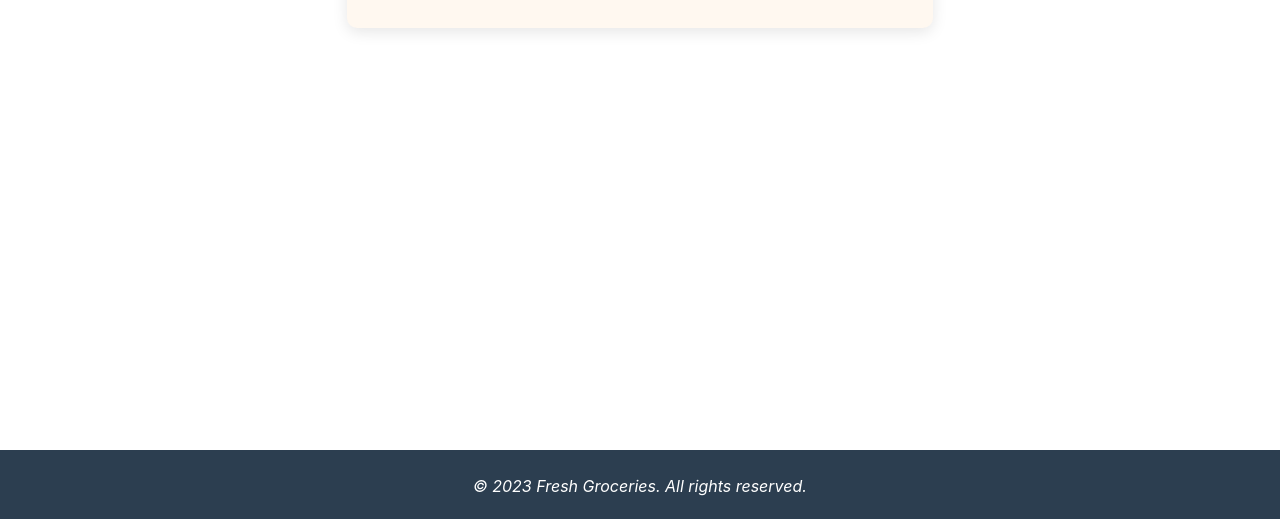
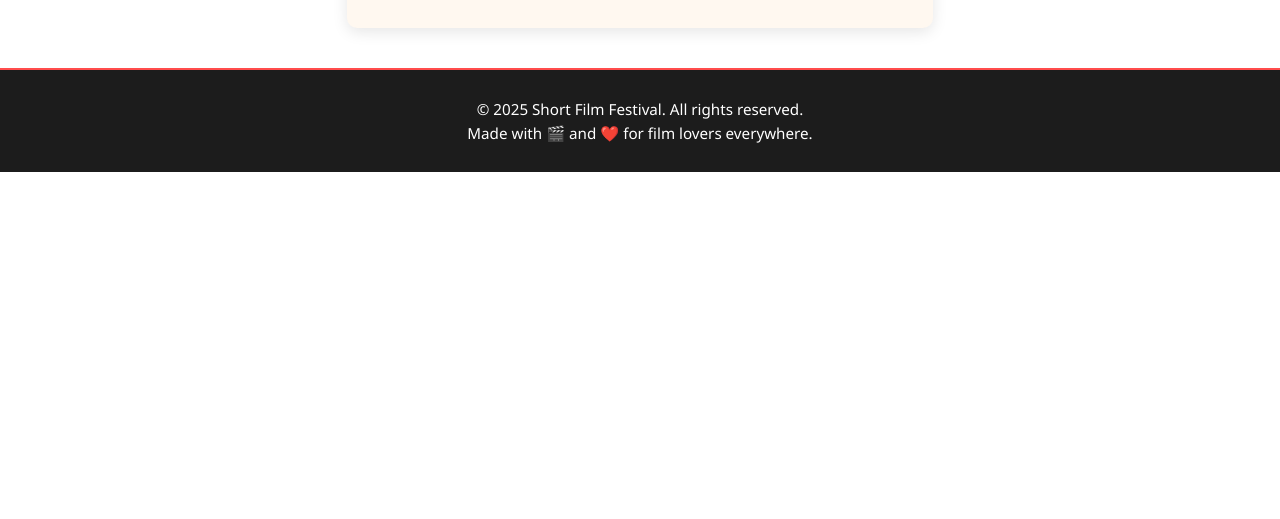
Before and after one commit to iamneocorp/workspace, a React (Create React App) app in the folder ShortFilmFestival/ShortFilm/reactapp/: page /displayfilm in a window 1280 px wide. Shown: the part 278-797 px from the top of the page. Built offline with nearby package versions, Linux system fonts and the light colour scheme; no server answers.

Commit message:
Manual-save-commit-23/04/2025--21:53:54

```diff
--- a/ShortFilmFestival/ShortFilm/reactapp/src/components/Footer.css
+++ b/ShortFilmFestival/ShortFilm/reactapp/src/components/Footer.css
@@ -1,7 +1,13 @@
-.Footer {
-    background-color: #2c3e50;
-    color: #fff;
-    text-align: center;
-    padding: 10px 0;
-    font-style: italic;
-  }
+.footer {
+  background-color: #1c1c1c;
+  color: #ffffff;
+  text-align: center;
+  padding: 1.5rem;
+  font-size: 0.95rem;
+  border-top: 2px solid #ff4c4c;
+  font-family: 'Segoe UI', Tahoma, Geneva, Verdana, sans-serif;
+}
+
+.footer p {
+  margin: 0.3rem 0;
+}
--- a/ShortFilmFestival/ShortFilm/reactapp/src/components/Footer.jsx
+++ b/ShortFilmFestival/ShortFilm/reactapp/src/components/Footer.jsx
@@ -3,8 +3,9 @@ import './Footer.css';
 
 const Footer = () => {
   return (
-    <footer className="Footer">
-      <p>&copy; 2023 Fresh Groceries. All rights reserved.</p>
+    <footer className="footer">
+      <p>&copy; {new Date().getFullYear()} Short Film Festival. All rights reserved.</p>
+      <p>Made with 🎬 and ❤️ for film lovers everywhere.</p>
     </footer>
   );
 };
```
Also changed, not shown: 1 other file (tests, documents, lock files or other folders).
